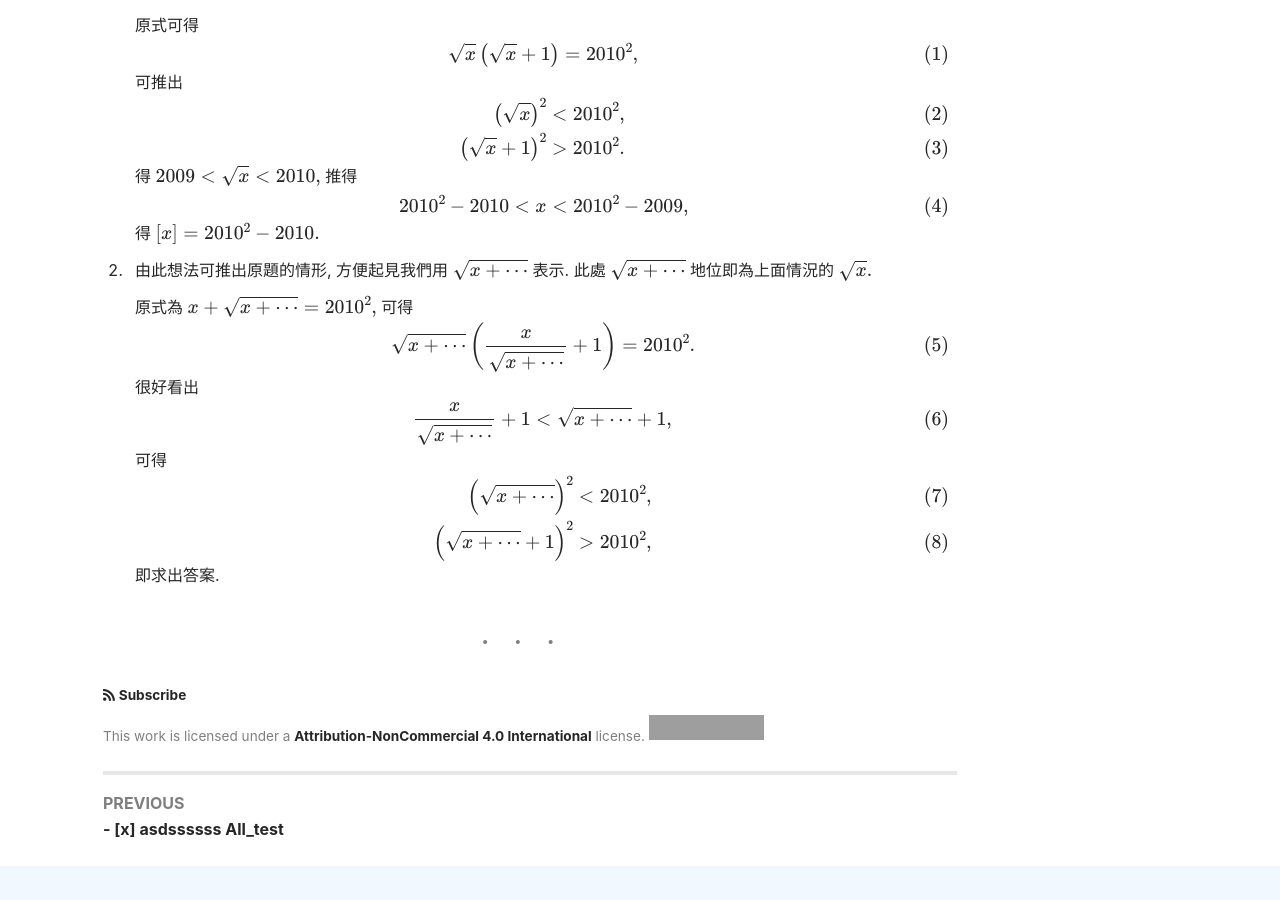
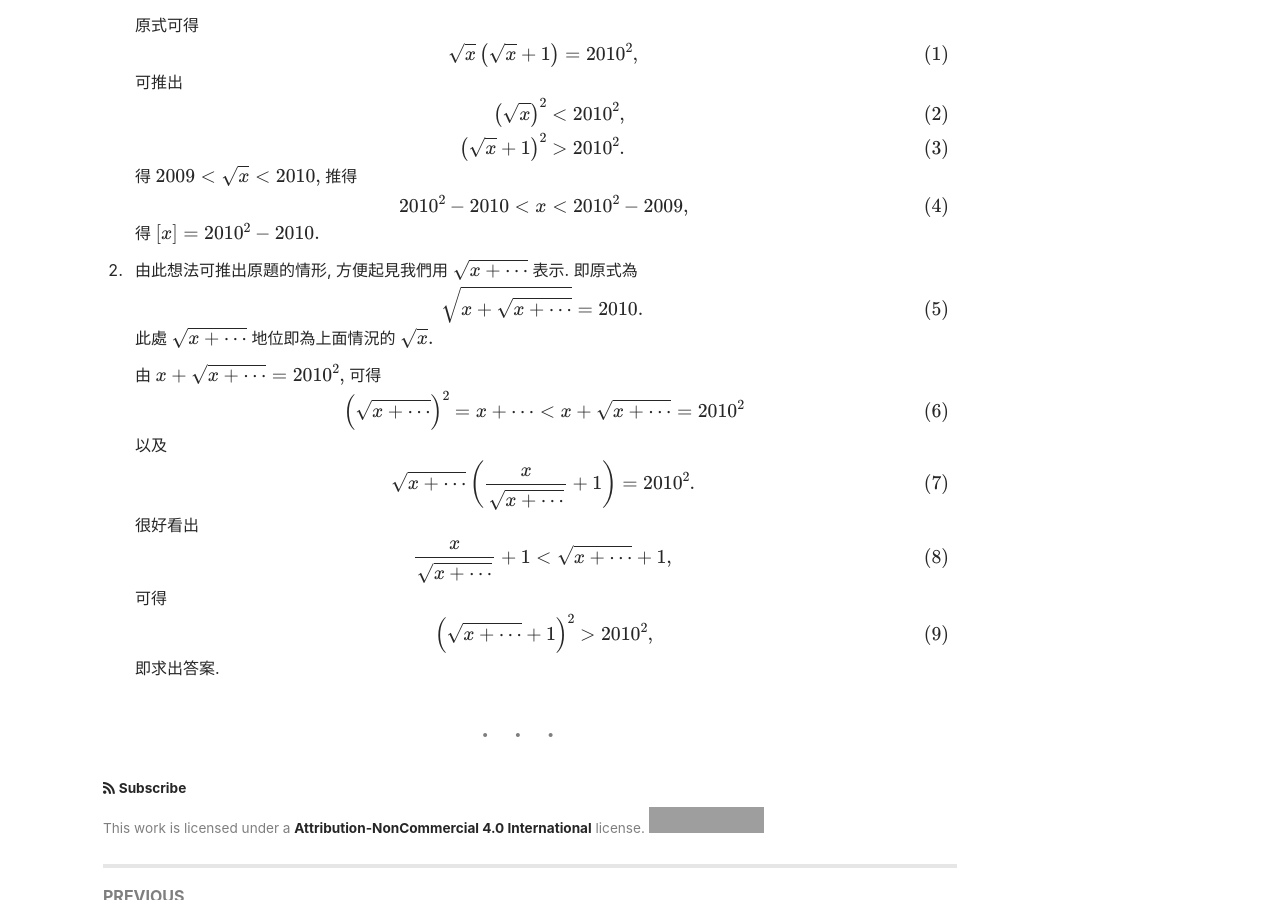
Before and after one commit to ChoCho66/ChoCho66.github.io, a Jekyll site: the page built from _posts/2021-03-03-√(x+√(x+cdots))=2010.md, in a window 1280 px wide and 900 px high, scrolled down 676 px. Built offline with Jekyll 4.4.1, drawn with Linux system fonts in a browser that asks for light colours; nearby versions of some CDN libraries; formulas are drawn with MathJax 3; grey boxes are pictures that could not be loaded.

Commit message:
20210303

```diff
--- a/_posts/2021-03-03-√(x+√(x+cdots))=2010.md
+++ b/_posts/2021-03-03-√(x+√(x+cdots))=2010.md
@@ -39,11 +39,23 @@ $\sqrt{x+\sqrt{x+\sqrt{x+\sqrt{x+\sqrt{x+\sqrt{x+\sqrt{x}}}}}}} = 2010 ,$
    $[x] = 2010^2-2010.$
 
 2. 由此想法可推出原題的情形, 方便起見我們用 $\sqrt{x+\cdots}$ 表示.
+   即原式為
+   $$
+   \begin{align}
+   \sqrt{x+\sqrt{x+\cdots}}  = 2010.
+   \end{align}
+   $$
    此處 $\sqrt{x+\cdots}$ 地位即為上面情況的 $\sqrt x .$
 
-   原式為
+   由
    $x+\sqrt{x + \cdots }  =  2010^2 ,$
    可得
+   $$
+   \begin{align}
+   \left( \sqrt{x+\cdots} \right)^2 = x+ \cdots < x+\sqrt{x+\cdots} = 2010^2
+   \end{align}
+   $$
+   以及
    $$
    \begin{align}
    \sqrt{x+\cdots} \left( \frac{x}{\sqrt{x+\cdots}} + 1 \right) = 2010^2 .
```
Also changed, not shown: other parts of _posts/2021-03-03-√(x+√(x+cdots))=2010.md (+1 -2 lines).
